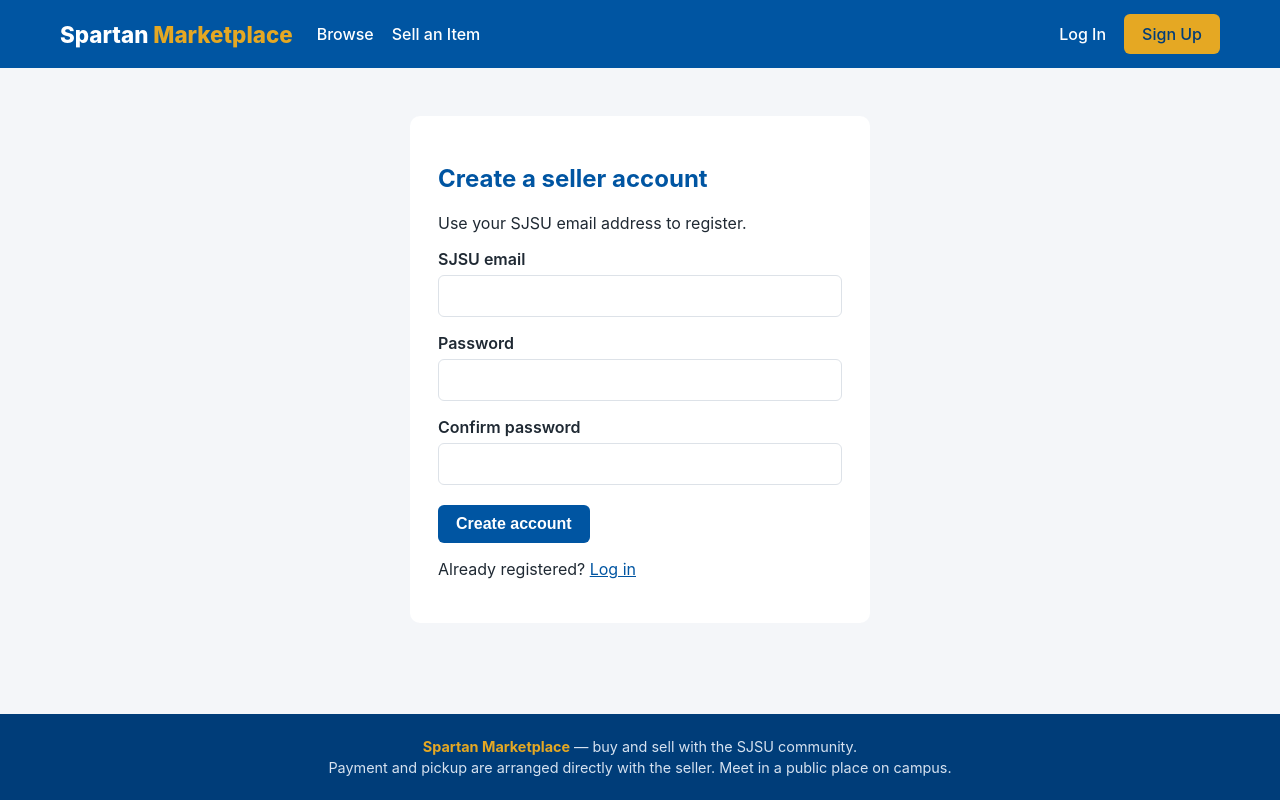
After one commit to shakshiHub/CS-122-Proj, a Flask app: page /signup in a window 1280 px wide. The commit adds this page. Run offline with Flask 3, Linux system fonts and the light colour scheme; some libraries are stand-ins or nearby versions.

Commit message:
add seller signup, login, and logout
add SJSU email validation, password hashing, and login sessions
update header based on login status
show verification notice for unverified accounts
add account form styling and CSRF protection

tested signup validation, login errors, session persistence, and logout

```diff
--- a/app.py
+++ b/app.py
@@ -1,7 +1,28 @@
 import sqlite3
-from flask import Flask, render_template, request, abort
+import os
+
+from dotenv import load_dotenv
+from flask_wtf.csrf import CSRFProtect
+from werkzeug.security import generate_password_hash, check_password_hash
+from flask import (
+    Flask,
+    render_template,
+    request,
+    abort,
+    redirect,
+    url_for,
+    session,
+    g,
+)
+
+load_dotenv()
 
 app = Flask(__name__)
+app.config["SECRET_KEY"] = os.environ["SECRET_KEY"]
+app.config["SESSION_COOKIE_HTTPONLY"] = True
+app.config["SESSION_COOKIE_SAMESITE"] = "Lax"
+
+csrf = CSRFProtect(app)
 
 DATABASE = "marketplace.db"
 CATEGORIES = ["Textbooks", "Electronics", "Furniture", "Clothing", "Other"]
@@ -19,6 +40,26 @@ def get_db():
     conn.row_factory = sqlite3.Row
     return conn
 
+@app.before_request
+def load_logged_in_user():
+    g.user = None
+    user_id = session.get("user_id")
+
+    if user_id is None:
+        return
+
+    conn = get_db()
+
+    try:
+        g.user = conn.execute(
+            "SELECT id, email, is_verified FROM users WHERE id = ?",
+            (user_id,),
+        ).fetchone()
+    finally:
+        conn.close()
+
+    if g.user is None:
+        session.clear()
 
 def to_number(text):
     """Turn "25" into 25.0. Return None if it's blank or not a number."""
@@ -95,5 +136,93 @@ def listing_detail(listing_id):
 
     return render_template("listing_detail.html", listing=listing)
 
+@app.route("/signup", methods=["GET", "POST"])
+def signup():
+    if g.user is not None:
+        return redirect(url_for("browse"))
+
+    error = None
+    email = ""
+
+    if request.method == "POST":
+        email = request.form.get("email", "").strip().lower()
+        password = request.form.get("password", "")
+        confirm_password = request.form.get("confirm_password", "")
+
+        local_part, separator, domain = email.partition("@")
+
+        if (
+            not separator
+            or not local_part
+            or domain != "sjsu.edu"
+            or any(character.isspace() for character in email)
+        ):
+            error = "Please use your @sjsu.edu email address."
+        elif len(password) < 8:
+            error = "Use a password with at least 8 characters."
+        elif password != confirm_password:
+            error = "Your passwords do not match."
+        else:
+            password_hash = generate_password_hash(password)
+            conn = get_db()
+
+            try:
+                conn.execute(
+                    """
+                    INSERT INTO users (email, password_hash, is_verified)
+                    VALUES (?, ?, 0)
+                    """,
+                    (email, password_hash),
+                )
+                conn.commit()
+            except sqlite3.IntegrityError:
+                conn.rollback()
+                error = "An account with that email already exists."
+            finally:
+                conn.close()
+
+            if error is None:
+                return redirect(url_for("login"))
+
+    return render_template("signup.html", error=error, email=email)
+
+@app.route("/login", methods=["GET", "POST"])
+def login():
+    if g.user is not None:
+        return redirect(url_for("browse"))
+
+    error = None
+    email = ""
+
+    if request.method == "POST":
+        email = request.form.get("email", "").strip().lower()
+        password = request.form.get("password", "")
+
+        conn = get_db()
+
+        try:
+            user = conn.execute(
+                "SELECT * FROM users WHERE email = ? COLLATE NOCASE",
+                (email,),
+            ).fetchone()
+        finally:
+            conn.close()
+
+        if user is None or not check_password_hash(
+            user["password_hash"], password
+        ):
+            error = "Incorrect email or password."
+        else:
+            session.clear()
+            session["user_id"] = user["id"]
+            return redirect(url_for("browse"))
+
+    return render_template("login.html", error=error, email=email)
+
+@app.post("/logout")
+def logout():
+    session.clear()
+    return redirect(url_for("browse"))
+
 if __name__ == "__main__":
     app.run(debug=True, port=5001)
--- a/static/style.css
+++ b/static/style.css
@@ -305,3 +305,53 @@ a { color: var(--blue); }
     padding: 18px;
   }
 }
+
+/* Account forms */
+.auth-panel {
+  max-width: 460px;
+  margin: 24px auto;
+  padding: 28px;
+  background: white;
+  border-radius: 10px;
+}
+
+.auth-panel h1 {
+  color: var(--blue);
+}
+
+.auth-panel label {
+  display: block;
+  margin: 16px 0 6px;
+  font-weight: 600;
+}
+
+.auth-panel input {
+  width: 100%;
+  padding: 10px;
+  border: 1px solid var(--gray-border);
+  border-radius: 6px;
+  font: inherit;
+}
+
+.auth-panel button {
+  margin-top: 20px;
+}
+
+.form-error {
+  color: #a11919;
+}
+
+.account-email {
+  color: white;
+  overflow-wrap: anywhere;
+}
+
+.account-nav form {
+  margin: 0;
+}
+
+.verification-notice {
+  padding: 14px;
+  background: #fff3cd;
+  border-radius: 6px;
+}
--- a/templates/base.html
+++ b/templates/base.html
@@ -18,13 +18,27 @@
       </nav>
 
       <nav class="account-nav">
-        <a href="/login">Log In</a>
-        <a href="/signup" class="btn btn-gold">Sign Up</a>
+        {% if g.user %}
+          <span class="account-email">{{ g.user.email }}</span>
+
+          <form method="post" action="{{ url_for('logout') }}">
+            <input type="hidden" name="csrf_token" value="{{ csrf_token() }}">
+            <button type="submit" class="btn btn-gold">Log Out</button>
+          </form>
+        {% else %}
+          <a href="{{ url_for('login') }}">Log In</a>
+          <a href="{{ url_for('signup') }}" class="btn btn-gold">Sign Up</a>
+        {% endif %}
       </nav>
     </div>
   </header>
 
   <main class="container">
+    {% if g.user and not g.user.is_verified %}
+      <p class="verification-notice">
+        Your account is awaiting email verification.
+      </p>
+    {% endif %}
     {% block content %}{% endblock %}
   </main>
 
--- /dev/null
+++ b/templates/signup.html
@@ -0,0 +1,52 @@
+{% extends "base.html" %}
+
+{% block title %}Sign Up | Spartan Marketplace{% endblock %}
+
+{% block content %}
+<section class="auth-panel">
+  <h1>Create a seller account</h1>
+  <p>Use your SJSU email address to register.</p>
+
+  {% if error %}
+    <p class="form-error" role="alert">{{ error }}</p>
+  {% endif %}
+
+  <form method="post">
+    <input type="hidden" name="csrf_token" value="{{ csrf_token() }}">
+
+    <label for="email">SJSU email</label>
+    <input
+      id="email"
+      name="email"
+      type="email"
+      value="{{ email }}"
+      autocomplete="email"
+      required
+    >
+
+    <label for="password">Password</label>
+    <input
+      id="password"
+      name="password"
+      type="password"
+      minlength="8"
+      autocomplete="new-password"
+      required
+    >
+
+    <label for="confirm_password">Confirm password</label>
+    <input
+      id="confirm_password"
+      name="confirm_password"
+      type="password"
+      minlength="8"
+      autocomplete="new-password"
+      required
+    >
+
+    <button type="submit" class="btn btn-blue">Create account</button>
+  </form>
+
+  <p>Already registered? <a href="{{ url_for('login') }}">Log in</a></p>
+</section>
+{% endblock %}
```
Also changed, not shown: templates/login.html (added, +40 -0 lines).
